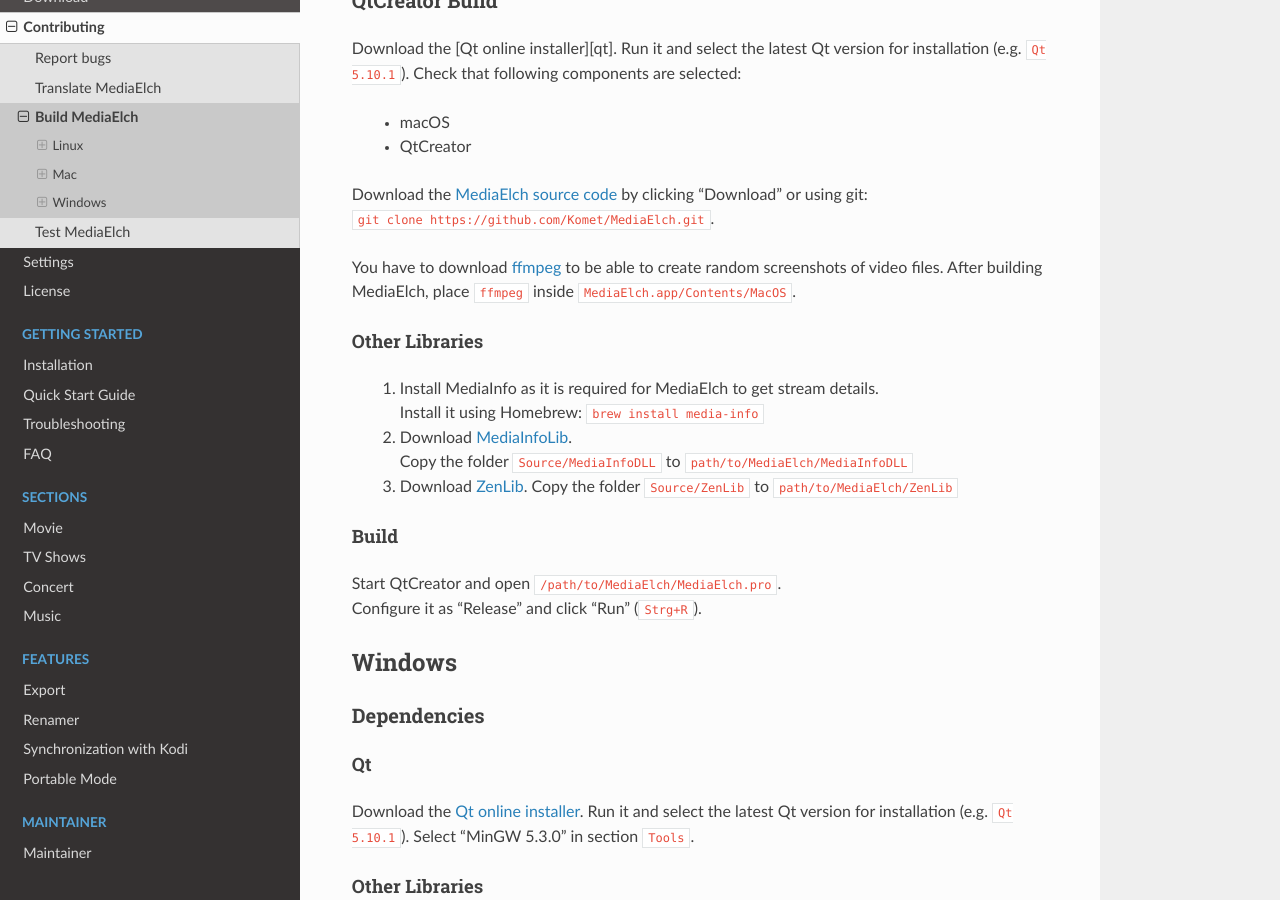
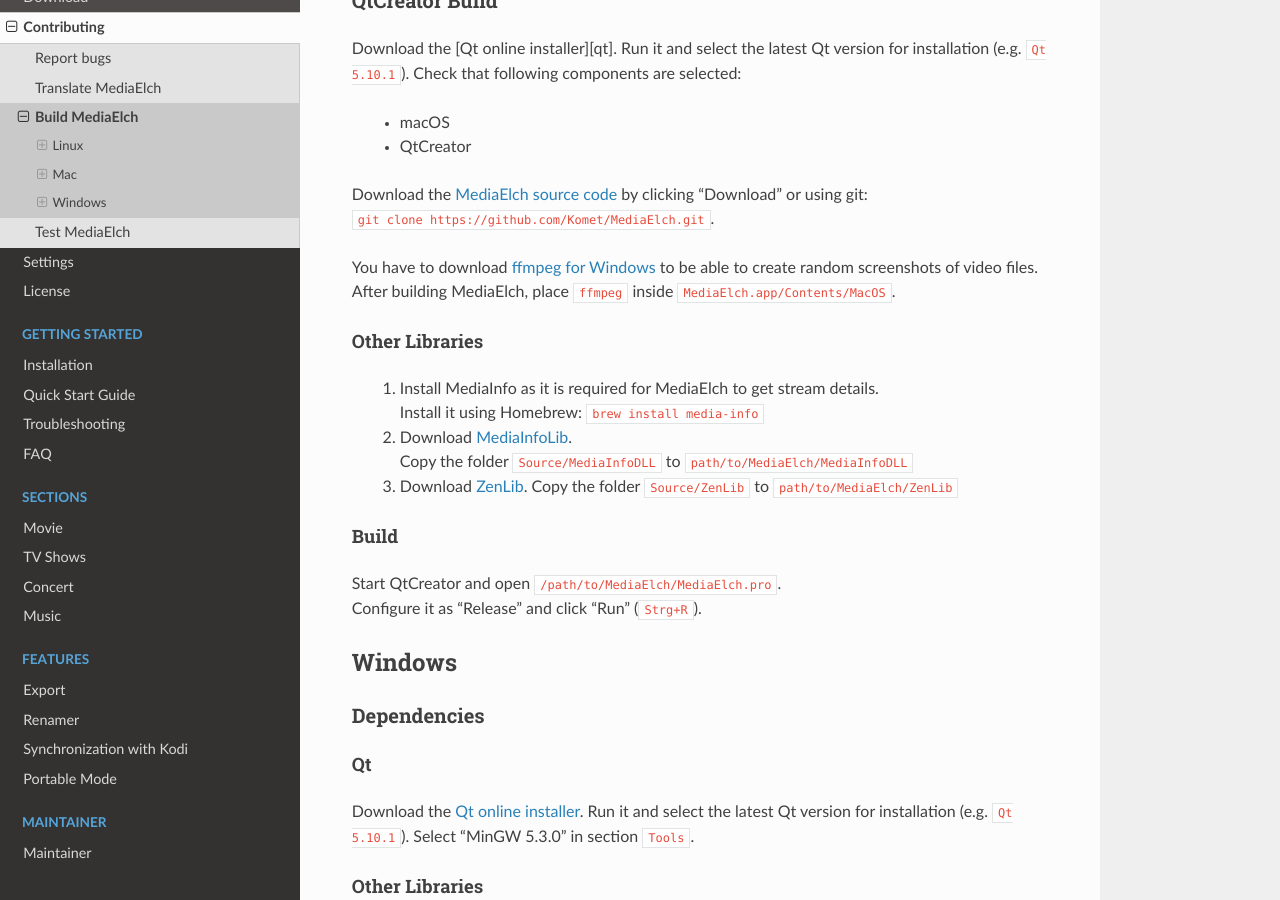
Before and after one commit to mediaelch/mediaelch-doc, a Sphinx documentation site: the page built from docs/source/contributing/build.rst, in a window 1280 px wide and 900 px high, scrolled down 2852 px. Built offline with Sphinx 7.4.7 and the Read the Docs theme 2.0.0, drawn with Linux system fonts in a browser that asks for light colours; pages that are not in the unit, such as notebooks, are missing from menus.

Commit message:
[Doc] Minor fixes

```diff
--- a/docs/source/contributing/build.rst
+++ b/docs/source/contributing/build.rst
@@ -167,8 +167,8 @@
 by clicking "Download" or using git: |br|
 ``git clone https://github.com/Komet/MediaElch.git``.
 
-You have to download `ffmpeg <https://evermeet.cx/ffmpeg/>`_ to be able to create random
-screenshots of video files. After building MediaElch, place ``ffmpeg``
+You have to download `ffmpeg for Windows <https://evermeet.cx/ffmpeg/>`_ to be able
+to create random screenshots of video files. After building MediaElch, place ``ffmpeg``
 inside ``MediaElch.app/Contents/MacOS``.
 
 Other Libraries
--- a/docs/source/maintainer/release.rst
+++ b/docs/source/maintainer/release.rst
@@ -37,6 +37,7 @@
 
  1. Commit your changes (MediaElch version and changelogs).
  2. Add a version tag and push your changes
+
   - ``git tag -a v2.6.0 -m "MediaElch Version 2.6.0"``
   - ``git push origin master``
   - ``git push --tags``
--- a/docs/source/settings.rst
+++ b/docs/source/settings.rst
@@ -44,4 +44,4 @@
 
 As an alternative the ``advancedsettings.xml`` can also be placed in the application directory.
 
-For all possible settings, see [``advancedsettings.xml``](advancedsettings.xml).
+For all possible settings, see `advancedsettings.xml <https://github.com/Komet/MediaElch/blob/master/docs/advancedsettings.xml>`_.
```
